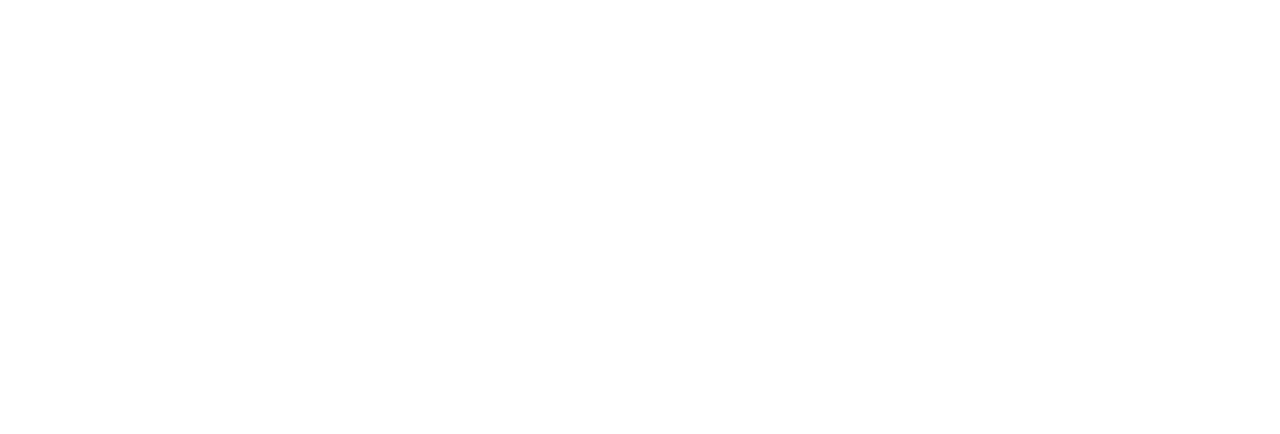
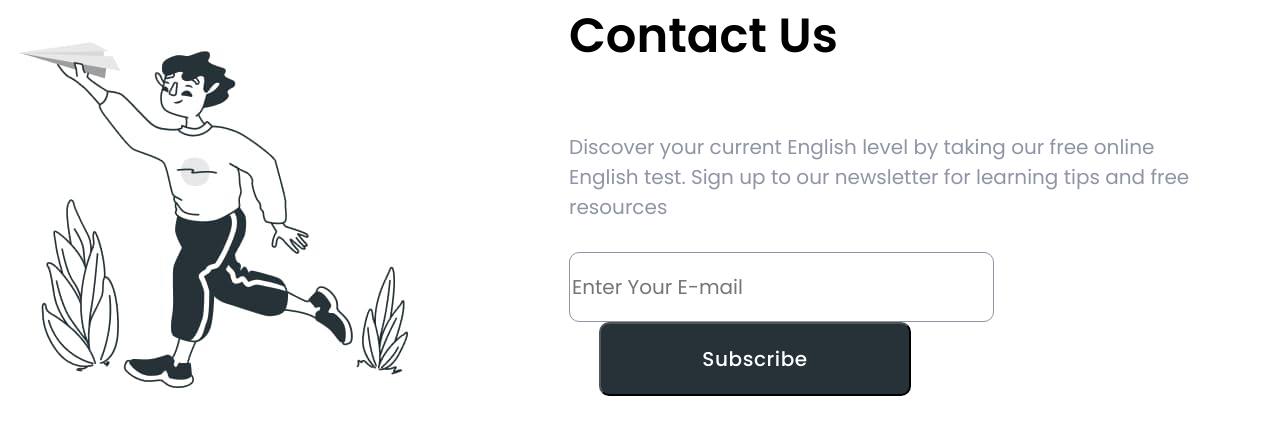
Before and after one commit to METR0109/BritlexTeamProject, a plain HTML site: page index.html in a window 1280 px wide. Drawn offline with nearby package versions, Linux system fonts and the light colour scheme.

Commit message:
додання розмітки та оформелення в секції contact

```diff
--- a/css/styles.css
+++ b/css/styles.css
@@ -40,3 +40,47 @@ body {
 margin-right: auto;
 padding: 0 15px;
 }
+/* section contact */
+
+.contact-container {
+display: flex;
+gap: 144px;
+}
+.contact-title {
+margin-bottom: 60px;
+font-family: 'Poppins';
+font-weight: 600;
+font-size: 48px;
+line-height: calc(72 / 48);
+color: #000000;
+}
+.contact-text {
+max-width: 654px;
+margin-bottom: 30px;
+font-family: 'Poppins';
+font-style: normal;
+font-weight: 400;
+font-size: 20px;
+line-height: 30px;
+color: #8F95A5;
+}
+.contact-field-form {
+width: 425px;
+height: 70px;
+border: 1px solid #8F95A5;
+border-radius: 10px;
+}
+.btn-contact-form {
+min-width: 312px;
+padding: 20px 56px;
+margin-left:30px;
+font-family: 'Poppins';
+font-weight: 500;
+font-size: 20px;
+line-height: calc(30/20);
+text-align: center;
+letter-spacing: 0.03em;
+color: #FFFFFF;
+background: #263238;
+border-radius: 10px;
+}
--- a/index.html
+++ b/index.html
@@ -29,6 +29,25 @@
       <!-- About Us Валентин-->
       <!-- Pricing Настя-->
       <!-- Contact Us Лена-->
+      <!-- section contact -->
+      <section class="contact-section">
+        <div class="contact-container">
+          <img class="contact-card" src="./images/contact-img.jpg" alt="Контакт" width="425" />
+      <div class="contact-form-box">
+      <h1 class="contact-title title">Contact Us</h1>
+       <form class="contact-form">
+        <p class="contact-text">Discover your current English level by
+           taking our free online English test. Sign up to our newsletter
+           for learning tips and free resources</p>
+         <label>
+          <input class="contact-field-form" type="email" name="mail" placeholder="Enter Your E-mail"></input>
+          </label>
+          <button class="btn-contact-form" type="submit">Subscribe
+          </button>
+            </form>
+   </div>
+        </div>
+      </section>
     </main>
     <!-- Люба -->
     <footer>
```
Lines whose indentation alone changed are shown as unchanged.
